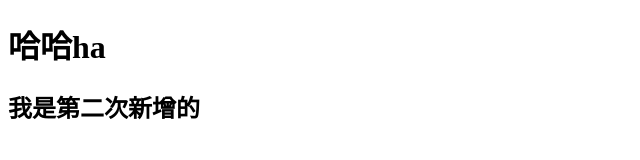
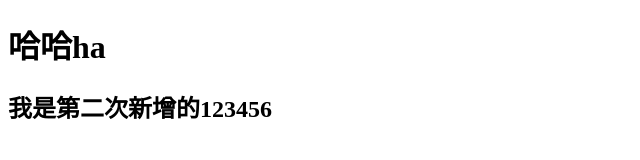
Before and after one commit to gwfIT/git.demo, a plain HTML site: page index.html in a window 1280 px wide. Shown: the whole page, without its empty margins (0-640 px from the left). Drawn offline with Linux system fonts and the light colour scheme.

Commit message:
我在首页增加了456

```diff
--- a/index.html
+++ b/index.html
@@ -8,6 +8,6 @@
 </head>
 <body>
     <h1>哈哈ha</h1>
-    <h2>我是第二次新增的</h2>
+    <h2>我是第二次新增的123456</h2>
 </body>
 </html>
```
